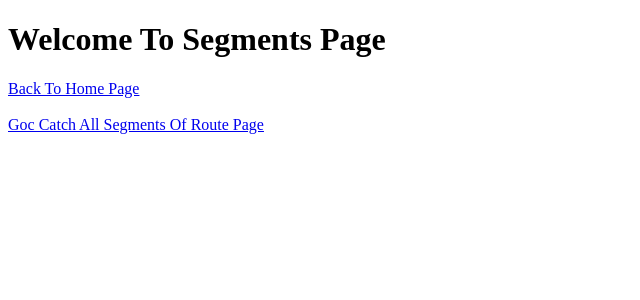
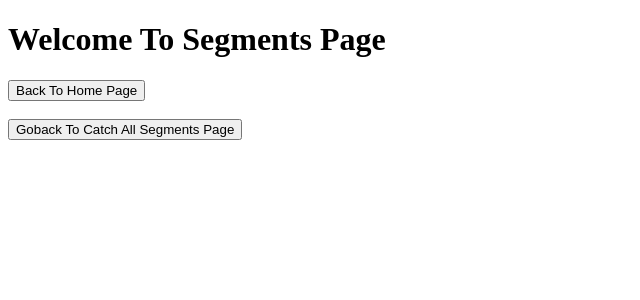
Before and after one commit to Yugal2003/NextJS_Routing, a Next.js app: page /CatchAllSegmentsOfRouteNextJS in a window 1280 px wide. Shown: the top 300 px of the page, without its empty margins (0-640 px from the left). Built offline with nearby package versions, Linux system fonts and the light colour scheme.

Commit message:
Third Commit

```diff
--- a/app/CatchAllSegmentsOfRouteNextJS/[...segments]/page.js
+++ b/app/CatchAllSegmentsOfRouteNextJS/[...segments]/page.js
@@ -4,12 +4,23 @@
 
 import Link from "next/link";
 
-const segments = () =>{
+const segments = ({params}) =>{
+    console.log(params);
+
     return(
         <div>
             <h1>Welcome To Segments Page</h1>
-            <Link href='/'>Back To Home Page</Link><br></br><br></br>
-            <Link href='/CatchAllSegmentsOfRouteNextJS'>Goc Catch All Segments Of Route Page</Link>
+            {
+                params.segments.map((ele,index) =>{
+                    return(
+                        <div key={index}>
+                            <h2>Data {index + 1} : {ele}</h2>
+                        </div>
+                    )
+                })
+            }
+            <Link href='/'><button>Back To Home Page</button></Link><br></br><br></br>
+            <Link href='/CatchAllSegmentsOfRouteNextJS'><button>Goback To Catch All Segments Page</button></Link>
         </div>
     )
 }
--- a/app/CatchAllSegmentsOfRouteNextJS/page.js
+++ b/app/CatchAllSegmentsOfRouteNextJS/page.js
@@ -8,7 +8,7 @@ const CatchAllSegmentsOfRouteNextJS = () =>{
     return(
         <div>
             <h1>Welcome To CatchAllSegments Page</h1>
-            <Link href='/'>Back To Home Page</Link>
+            <Link href='/'><button>Back To Home Page</button></Link>
         </div>
     )
 }
```
